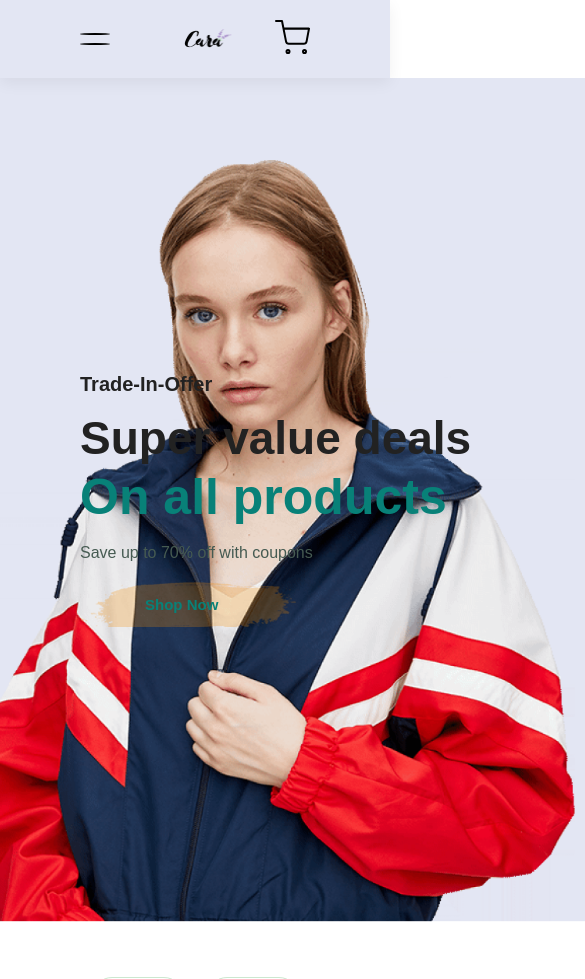
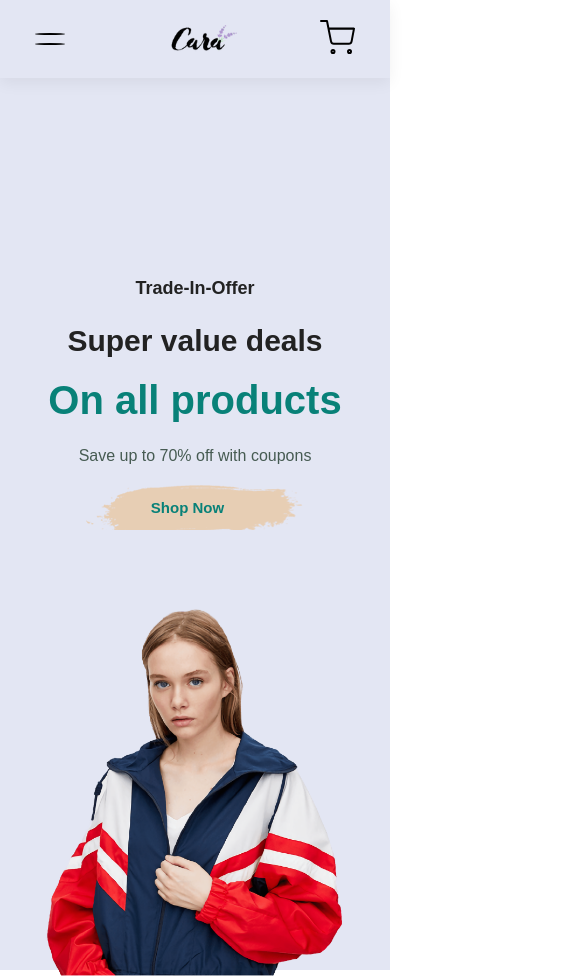
Before and after one commit to eduviereIsrael/Ecom-shirt-brand, a website with bundled scripts: page index.html in a window 390 px wide. Shown: the top 979 px of the page, 585 px wide, since content can reach past the window. Built offline with nearby package versions, Linux system fonts and the light colour scheme.

Commit message:
updated page layout

```diff
--- a/index.html
+++ b/index.html
@@ -15,8 +15,6 @@
             <a href="#"><img src="./img/logo.png" class="logo" alt=""></a>
             <ul class="navbar">
                 <li><a href="index.html" class="active">Home</a></li>
-                <li><a href="shop.html">Shop</a></li>
-                <li><a href="blog.html">Blog</a></li>
                 <li><a href="about.html">About</a></li>
                 <li><a href="contact.html">Contact</a></li>
             </ul>
@@ -40,8 +38,6 @@
                 <div class="cart"><img src="./img/Icon feather-shopping-cart.svg" alt=""></div>
                 <ul class="navbar-mobile">
                     <li><button >Home</button></li>
-                    <li><button>Shop</button></li>
-                    <li><button>Blog</button></li>
                     <li><button >About</button></li>
                     <li><button >Contact</button></li>
                 </ul>
@@ -50,11 +46,16 @@
     </section>
 
     <section id="hero">
-        <h4>Trade-In-Offer</h4>
-        <h2>Super value deals</h2>
-        <h1>On all products</h1>
-        <p>Save up to 70% off with coupons </p>
-        <button>Shop Now</button>
+        <div class="hero-intro">
+            <h4>Trade-In-Offer</h4>
+            <h2>Super value deals</h2>
+            <h1>On all products</h1>
+            <p>Save up to 70% off with coupons </p>
+            <button>Shop Now</button>
+        </div>
+        <div class="heroimg">
+            <img src="./img/simpuleBg.png" />
+        </div>
     </section>
 
     <section id="feature" class="section-p1">
@@ -285,7 +286,7 @@
         </div>
     </section>
 
-    <section id="banner3" class="section-p1">
+    <!-- <section id="banner3" class="section-p1">
         <div class="banner-box">
             <h2>SEASONAL SALE</h2>
             <h3>Winter Collection -50% OFF</h3>
@@ -298,7 +299,7 @@
             <h2>T-SHIRTS</h2>
             <h3>New Tragedy Prints</h3>
         </div>
-    </section>
+    </section> -->
 
     <script  src="./app.js"></script>
 </body>
--- a/style.scss
+++ b/style.scss
@@ -12,6 +12,10 @@ $all: all .3s ease;
     font-family: 'Spartan', sans-serif;
 
 }
+
+// body {
+//     background-color: $main-color;
+// }
 
 button.normal {
     font-size: 14px;
@@ -148,16 +152,35 @@ body {
 }
 
 #hero {
-    background-image: url("img/hero4.png");
-    height: 90vh;
+    // height: 90vh;
     width: 100%;
-    background-size: cover;
-    background-position: top 25% right 0;
-    padding: 0 80px;
     display: flex;
-    flex-direction: column;
-    align-items: flex-start;
-    justify-content: center;
+    flex-direction: row;
+    align-items: flex-end;
+    justify-content: space-between;
+    background-color: $main-color;
+    padding: 0;
+
+    .hero-intro{
+        // background-color: red;
+        width: 30%;
+        align-self: center;
+        display: flex;
+        flex-direction: column;
+        align-items: flex-start;
+        justify-content: center;
+        padding-left: 80px;
+    }
+    .heroimg{
+        // position: relative;
+        margin: 0;
+        width: 40%;
+        img{
+            transform: translateY(10px);
+
+            width: 100%;
+        }
+    }
 
     h1{
         color: $third-color;
@@ -423,6 +446,8 @@ body {
     display: flex;
     justify-content: space-between;
     flex-wrap: wrap;
+    // align-items: center;
+    justify-content: center;
 
     h4 {
         color: #fff;
@@ -467,6 +492,7 @@ body {
             border: 1px solid $third-color;
         }
     }
+
 }
 
 #banner3 {
@@ -480,7 +506,8 @@ body {
         justify-content: center;
         align-items: start;
         background-image: url("img/banner/b7.jpg");
-        min-width: 30%;
+        width: 33%;
+        // min-width: 580px;
         height: 50vh;
         background-size: cover;
         background-position: center;
@@ -507,12 +534,65 @@ body {
 }
 
 @media screen and (max-width: 900px){
+
+    #header{
+        padding: 20px 35px;
+    }
+    #hero {
+        // height: 80vh;
+        width: 100%;
+        display: flex;
+        flex-direction: row;
+        flex-wrap: wrap;
+        align-items: center;
+        justify-content: space-between;
+        background-color: $main-color;
+        padding: 0;
+        align-items: flex-end;
+
+        .hero-intro{
+            // box-sizing: border-box;
+            width: 100%;
+            padding-left: 0px;
+            padding: 60px 30px 30px 30px;
+            padding-top: 200px;
+            text-align: center;
+            align-items: center;
+            // background-color: red;
+        }
+        h1{
+            color: $third-color;
+            font-size: 40px;
+            text-align: center;
+        }
+        h2{
+            font-size: 30px;
+        }
+
+        h4 {
+            font-size: 18px;
+        }
+        .heroimg{
+            margin: 0;
+            padding: 0;
+            width: 100%;
+            img{
+                position: relative;
+                bottom: 0;
+
+                width: 100%;
+                transform: translateY(10px);
+            }
+        }
+    }
+
     #sm-banner {
         display: flex;
         justify-content: space-between;
         flex-direction: column;
         align-items: center;
         padding: 40px 20px;
+        width: 100%;
 
         // h4 {
         //     color: #fff;
@@ -538,8 +618,8 @@ body {
             justify-content: center;
             align-items: start;
             background-image: url("img/banner/b17.jpg");
-            width: 49%;
-            min-width: 580px;
+            width: 100%;
+            min-width: 300px;
             height: 50vh;
             background-size: cover;
             background-position: center;
@@ -582,10 +662,10 @@ body {
             display: flex;
             flex-direction: column;
             align-items: center;
-            background-color: rgb(243, 241, 241);
+            background-color: $main-color;
             width: 70%;
             border-radius: 20px;
-            box-shadow: 3px 3px 10px rgba(0, 0, 0, 0.3);
+            box-shadow: 3px 3px 10px rgba(0, 0, 0, 0.05);
             padding: 20px 0;
             box-sizing: border-box;
             transition: all .3s ease-in-out .5s;
@@ -600,7 +680,6 @@ body {
                 align-items: center;
 
                 width: 100%;
-                // border: 1px solid rgb(152, 152, 152);
                 border-radius: 16px;
                 margin: 6px auto;
                 // background-color: red;
@@ -608,16 +687,18 @@ body {
                 button {
                     text-align: left;
                     background-color: rgba(243, 241, 241, 0);
-                    border-radius: 15px;
+                    border-radius: 5px;
                     padding: 10px 0px;
                     padding-left: 20px;
                     width: 100%;
                     height: 50%;
                     font-size: 20px;
-                    // background-color: #465b52;
+                    background-color: #465b520f;
                     display: block;
                     align-items: center;
                     transition: all .3s ease;
+                    border: none;
+
                 }
                 button:hover {
                     transform: translateY(5px);
@@ -689,18 +770,6 @@ body {
                 transform: rotate(-135deg);
             }
         }
-    }
-    #hero {
-        background-image: url("img/hero4.png");
-        height: 100vh;
-        width: 150%;
-        background-size: cover;
-        background-position: bottom 100% left 90%;
-        padding: 0 80px;
-        display: flex;
-        flex-direction: column;
-        align-items: flex-start;
-        justify-content: center;
     }
     .product1 {
         text-align: center;
@@ -780,9 +849,21 @@ body {
         div {
             width: 100%;
         }
+        .banner-box{
+            display: flex;
+            flex-direction: column;
+            justify-content: center;
+            align-items: start;
+            background-image: url("img/banner/b7.jpg");
+            width: 100%;
+            min-width: 300px;
+        }
     }
 
 }
+
+
+
 @media screen and (max-width: 450px){
 
     .product1 {
```
Also changed, not shown: img/hero4.png (deleted), img/simpuleBg.png (added), style.css, 1 other file.
